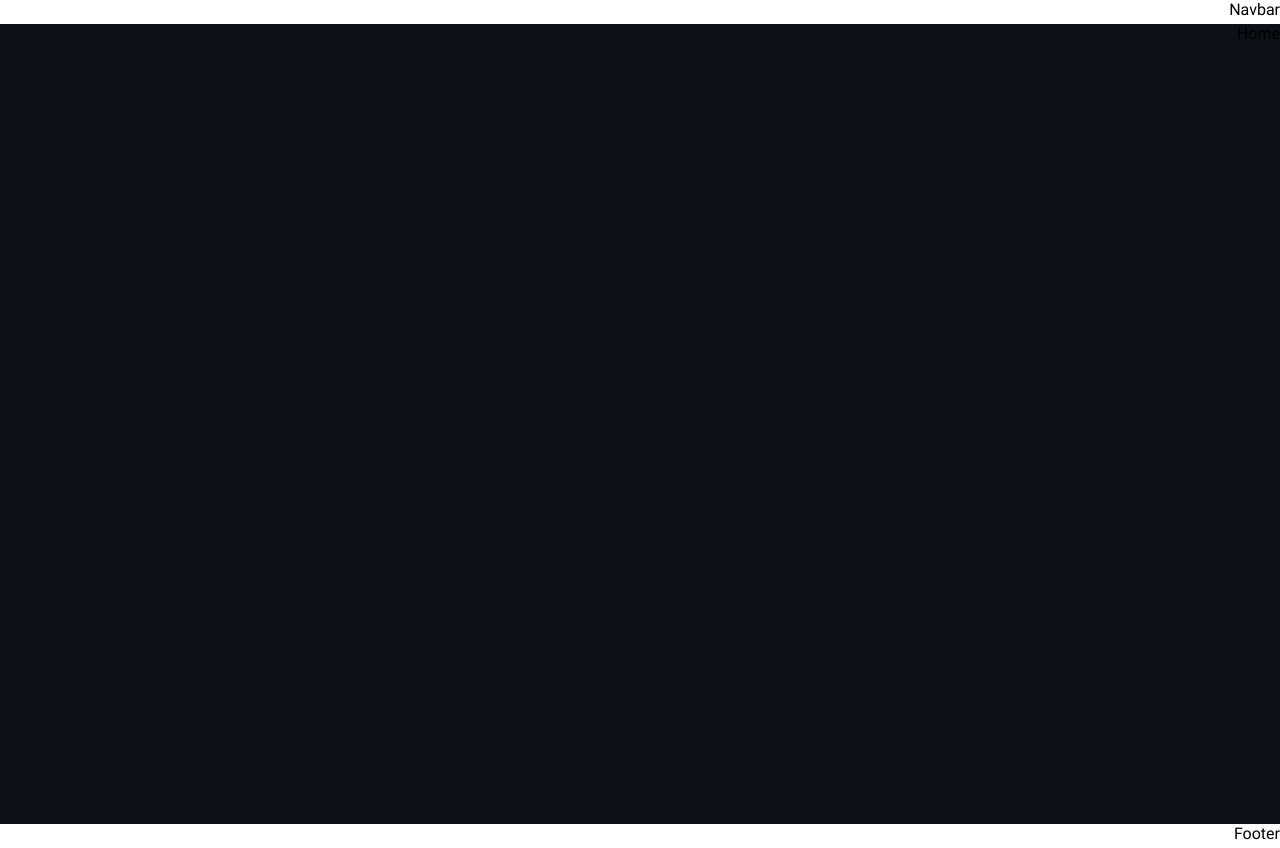
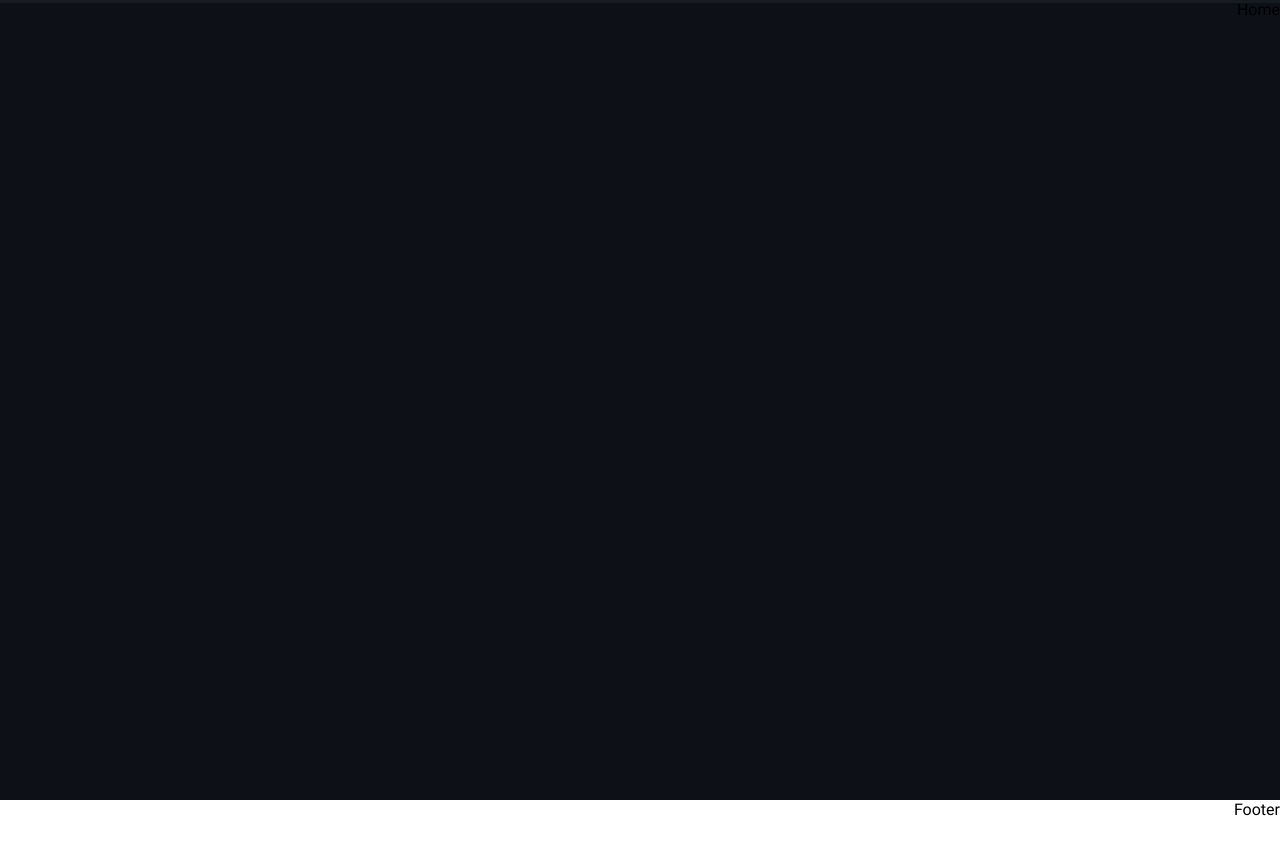
Before and after one commit to meysam-gheitasi/filmdez-com-new, a Next.js app: page / in a window 1280 px wide. After the commit the page ends 824 px from the top, so only its background shows below. Built offline with nearby package versions, Linux system fonts and the light colour scheme.

Commit message:
Entwicklung des Nav-Tags in der Navbar-Komponente

```diff
--- a/components/Navbar.tsx
+++ b/components/Navbar.tsx
@@ -1,5 +1,7 @@
 export default function Navbar() {
   return (
-    <div>Navbar</div>
+    <nav className="w-full flex-center fixed top-0 z-50 border border-b-2 border-black-200 bg-black-100 text-white-800">
+
+    </nav>
   )
 }
```
